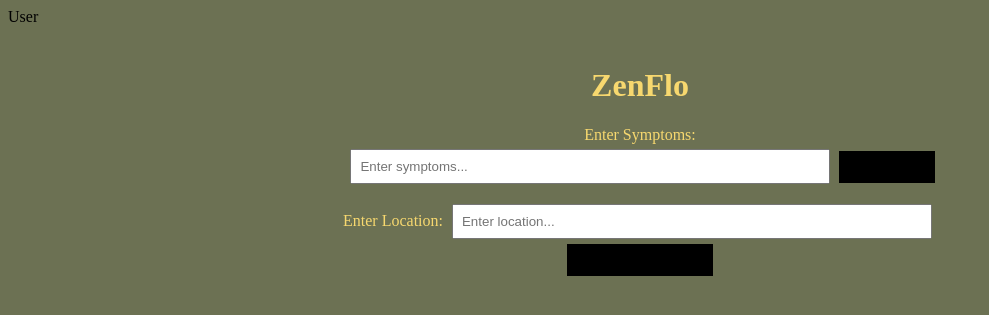
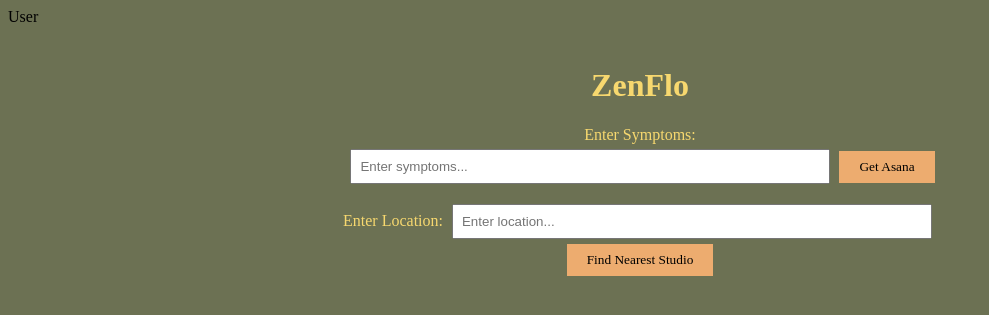
Before and after one commit to Samsriddhi/trial, a Python web app: template Templates/index.html in a window 1280 px wide. Shown: the top 315 px of the page, without its empty margins (0-989 px from the left). Run offline with Jinja, Linux system fonts and the light colour scheme; the template is opened without the code that fills it, so the values that code supplies are empty.

Commit message:
Update index.html

```diff
--- a/Templates/index.html
+++ b/Templates/index.html
@@ -32,7 +32,7 @@ User
             border: black;
             cursor: pointer;
             font-family: 'Times New Roman';
-            background-color: black;
+            background-color: #edac6f;
         }
 
         button:hover {
```
